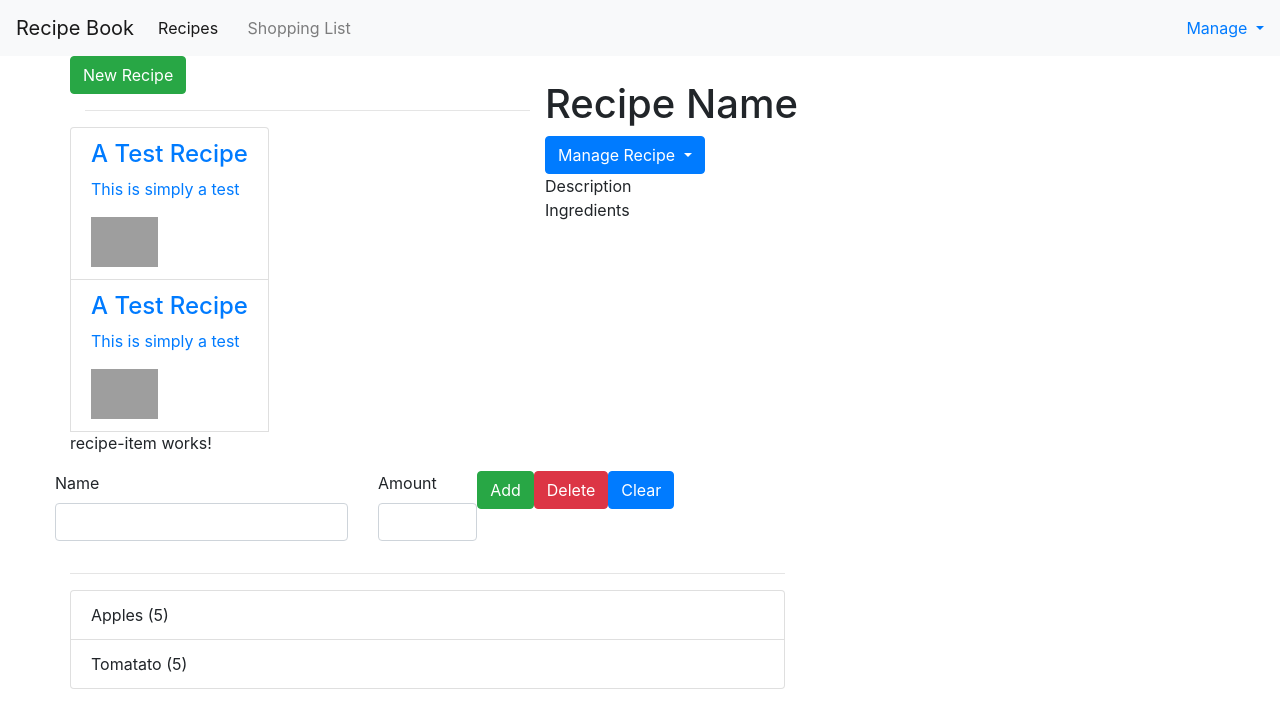
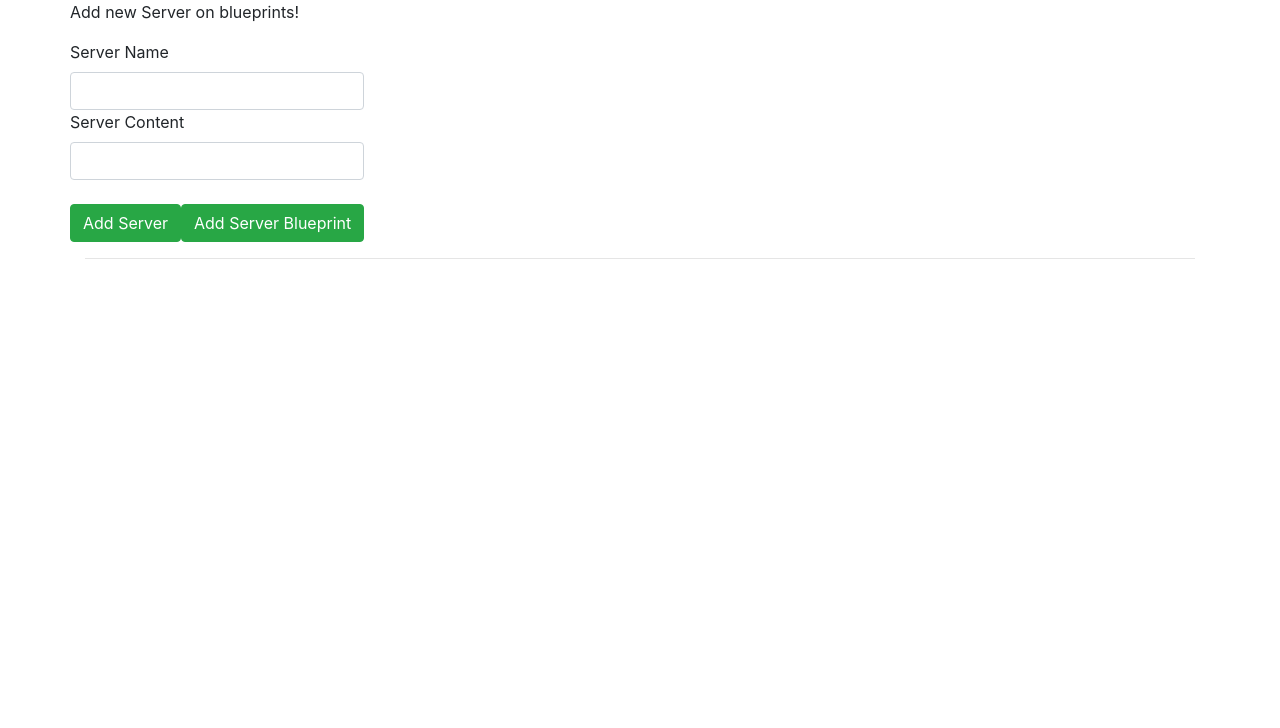
Before and after one commit to karimulla1696/Angular-8, an Angular app in the folder angular8/: page / in a window 1280 px wide. Shown: the top 728 px of the page. Built offline with nearby package versions, Linux system fonts and the light colour scheme; grey boxes are pictures that could not be loaded.

Commit message:
#Angular-App

```diff
--- a/angular8/src/app/app.component.html
+++ b/angular8/src/app/app.component.html
@@ -581,12 +581,23 @@
 <!--  </div>-->
 <!--</div>-->
 
-<app-header></app-header>
+<!--<app-header></app-header>-->
+<!--<div class="container">-->
+<!--  <div class="row">-->
+<!--    <div class="col-md-12">-->
+<!--      <app-recipes></app-recipes>-->
+<!--      <app-shopping-list></app-shopping-list>-->
+<!--    </div>-->
+<!--  </div>-->
+<!--</div>-->
+
+
 <div class="container">
+  <app-cockpit></app-cockpit>
+  <hr>
   <div class="row">
-    <div class="col-md-12">
-      <app-recipes></app-recipes>
-      <app-shopping-list></app-shopping-list>
+    <div class="col-xs-12">
+      <app-server-element *ngFor="let serverElement of serverElements"></app-server-element>
     </div>
   </div>
 </div>
--- a/angular8/src/app/app.component.ts
+++ b/angular8/src/app/app.component.ts
@@ -15,6 +15,7 @@ export class AppComponent {
   username = '';
   showSecret = false;
   log = [];
+  serverElements = [];
 
   onToggleDisplay() {
     this.showSecret = !this.showSecret;
--- a/angular8/src/app/app.module.ts
+++ b/angular8/src/app/app.module.ts
@@ -15,6 +15,8 @@ import { RecipeDetailComponent } from './recipes/recipe-detail/recipe-detail.com
 import { RecipeItemComponent } from './recipes/recipe-list/recipe-item/recipe-item.component';
 import { ShoppingListComponent } from './shopping-list/shopping-list.component';
 import { ShoppingEditComponent } from './shopping-list/shopping-edit/shopping-edit.component';
+import { CockpitComponent } from './cockpit/cockpit.component';
+import { ServerElementComponent } from './server-element/server-element.component';
 
 @NgModule({
   declarations: [
@@ -29,7 +31,9 @@ import { ShoppingEditComponent } from './shopping-list/shopping-edit/shopping-ed
     RecipeDetailComponent,
     RecipeItemComponent,
     ShoppingListComponent,
-    ShoppingEditComponent
+    ShoppingEditComponent,
+    CockpitComponent,
+    ServerElementComponent
   ],
   imports: [
     BrowserModule,
--- /dev/null
+++ b/angular8/src/app/cockpit/cockpit.component.html
@@ -0,0 +1,16 @@
+<div class="row">
+  <div class="col-xs-12">
+    <p>Add new Server on blueprints!</p>
+    <label>Server Name</label>
+    <input type="text" class="form-control" [(ngModel)]="newServerName">
+    <label>Server Content</label>
+    <input type="text" class="form-control" [(ngModel)]="newServerContent">
+    <br>
+    <button class="btn btn-success" (click)="onAddServer()">
+      Add Server
+    </button>
+    <button class="btn btn-success" (click)="onAddBlueprint()">
+      Add Server Blueprint
+    </button>
+  </div>
+</div>
--- /dev/null
+++ b/angular8/src/app/cockpit/cockpit.component.ts
@@ -0,0 +1,34 @@
+import { Component, OnInit } from '@angular/core';
+
+@Component({
+  selector: 'app-cockpit',
+  templateUrl: './cockpit.component.html',
+  styleUrls: ['./cockpit.component.css']
+})
+export class CockpitComponent implements OnInit {
+  newServerName = '';
+  newServerContent = '';
+
+
+  constructor() { }
+
+  ngOnInit() {
+  }
+
+  onAddServer() {
+    this.serverElements.push({
+      type: 'server',
+      name: this.newServerName,
+      content: this.newServerContent
+    });
+  }
+
+  onAddBlueprint() {
+    this.serverElements.push({
+      type: 'blueprint',
+      name: this.newServerName,
+      content: this.newServerContent
+    })
+  }
+
+}
--- /dev/null
+++ b/angular8/src/app/server-element/server-element.component.html
@@ -0,0 +1,9 @@
+<div class="panel panel-default">
+  <div class="panel-heading">{{element.name}}</div>
+  <div class="panel-body">
+    <p>
+      <strong *ngIf="element.type === 'server'" style="color: red">{{element.content}}</strong>
+      <em *ngIf="element.type === 'blueprint'">{{element.content}}</em>
+    </p>
+  </div>
+</div>
--- /dev/null
+++ b/angular8/src/app/server-element/server-element.component.ts
@@ -0,0 +1,15 @@
+import { Component, OnInit } from '@angular/core';
+
+@Component({
+  selector: 'app-server-element',
+  templateUrl: './server-element.component.html',
+  styleUrls: ['./server-element.component.css']
+})
+export class ServerElementComponent implements OnInit {
+
+  constructor() { }
+
+  ngOnInit() {
+  }
+
+}
```
Also changed, not shown: angular8/src/app/cockpit/cockpit.component.css (added), angular8/src/app/server-element/server-element.component.css (added).
